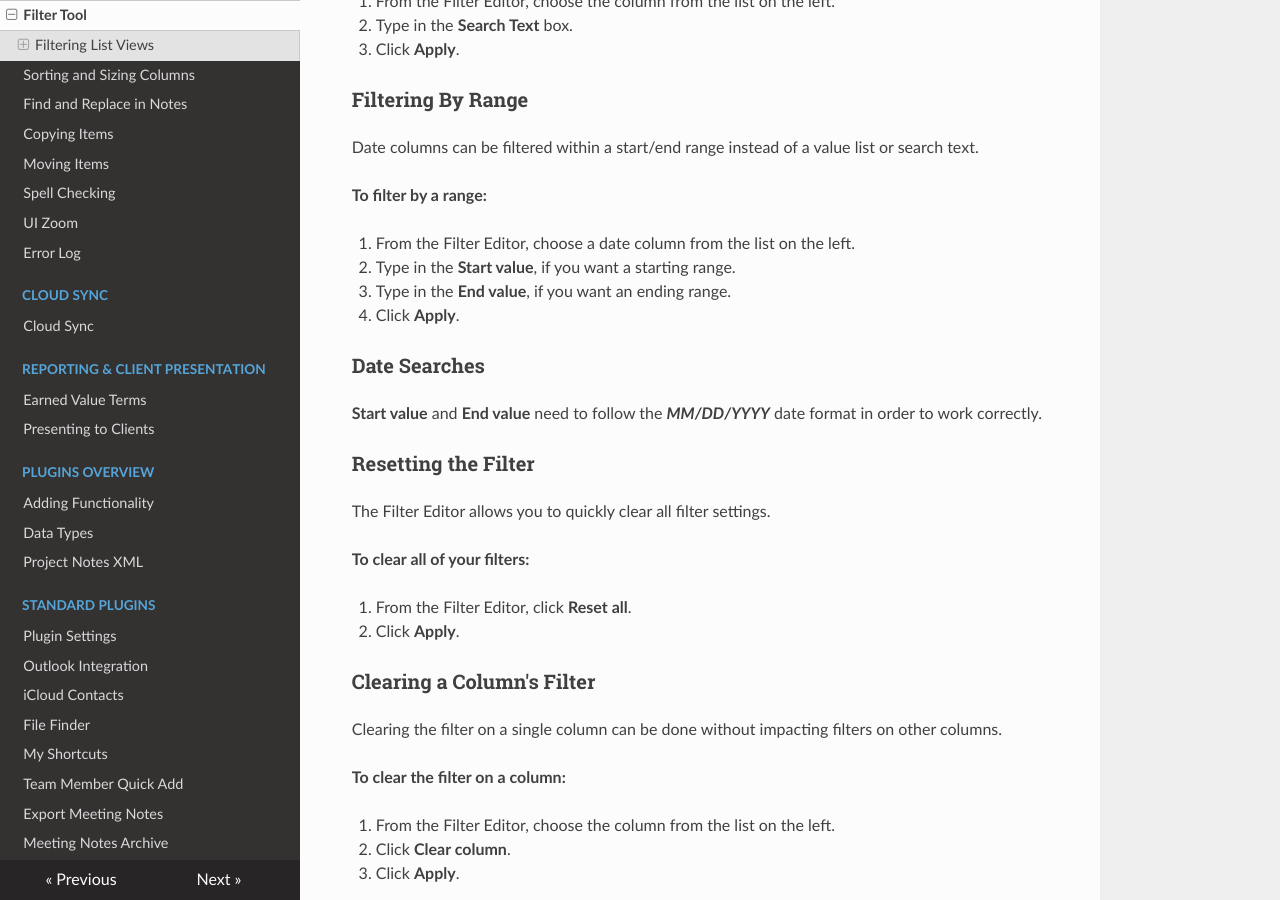
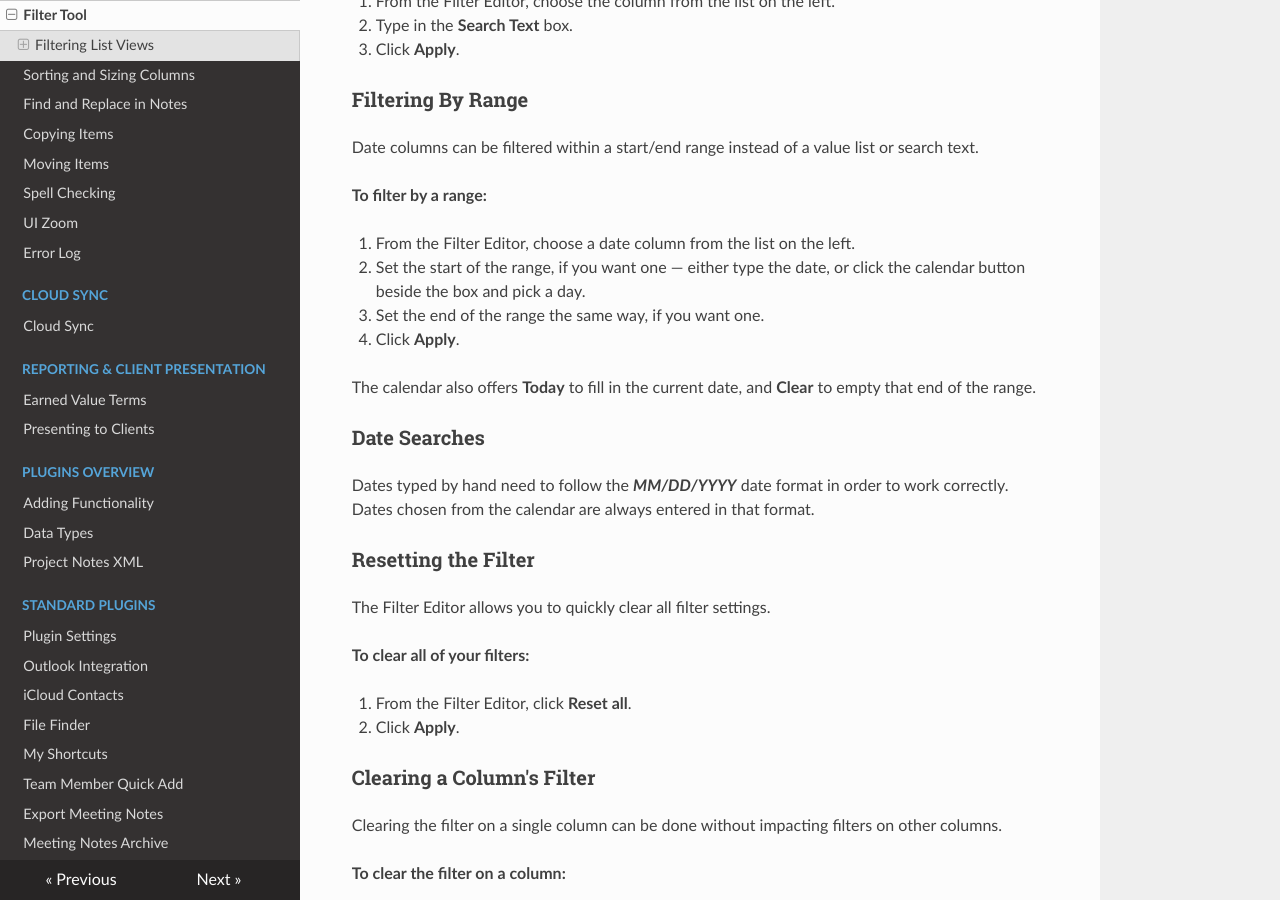
Before and after one commit to kestermckinney/ProjectNotes, an MkDocs documentation site: the page built from docs/InterfaceOverview/FilterTool.md, in a window 1280 px wide and 900 px high, scrolled down 902 px. Built offline with MkDocs 1.6.1, drawn with Linux system fonts in a browser that asks for light colours; nearby versions of some CDN libraries.

Commit message:
Give the filter editors' date ranges a calendar picker
Date columns in the Filter Editor offered nothing but a plain text box for
each end of the range, so the only way in was typing MM/DD/YYYY by hand.

Desktop: the Start/End boxes are now DateFields, the same component the
detail pages use — type the date, or click the calendar and pick a day
(with Today/Clear). DateField only emits `edited` on editing-finished and
every button in the dialog is a TapHandler that never takes focus out of
the box, so the dialog now pulls the boxes' live contents into its
selection on Apply and on a column switch; without that a hand-typed date
followed straight by Apply was dropped. DateField gained `editText` and
`setText()` for that, since the dialog also has to reset the boxes from
Clear column / Reset all while the caret is still in them.

Mobile: From/To rows built on DateFieldRow, so tapping either opens the
grid calendar sheet. Stacked rather than side by side — each row carries
its own Clear/Today buttons and would be cramped at phone width. Reset All
now blanks the inputs too, which it previously left showing values that
were no longer selected.

Co-Authored-By: Claude Opus 5 <noreply@anthropic.com>
Claude-Session: https://claude.ai/code/session_01M6CGmhELnYjQT2hUj6GDK9

```diff
--- a/docs/InterfaceOverview/FilterTool.md
+++ b/docs/InterfaceOverview/FilterTool.md
@@ -37,13 +37,15 @@ Date columns can be filtered within a start/end range instead of a value list or
 **To filter by a range:**
 
 1. From the Filter Editor, choose a date column from the list on the left.
-2. Type in the **Start value**, if you want a starting range.
-3. Type in the **End value**, if you want an ending range.
+2. Set the start of the range, if you want one — either type the date, or click the calendar button beside the box and pick a day.
+3. Set the end of the range the same way, if you want one.
 4. Click **Apply**.
+
+The calendar also offers **Today** to fill in the current date, and **Clear** to empty that end of the range.
 
 ### Date Searches
 
-**Start value** and **End value** need to follow the ***MM/DD/YYYY*** date format in order to work correctly.
+Dates typed by hand need to follow the ***MM/DD/YYYY*** date format in order to work correctly. Dates chosen from the calendar are always entered in that format.
 
 ### Resetting the Filter
 
```
Also changed, not shown: 3 other files.
